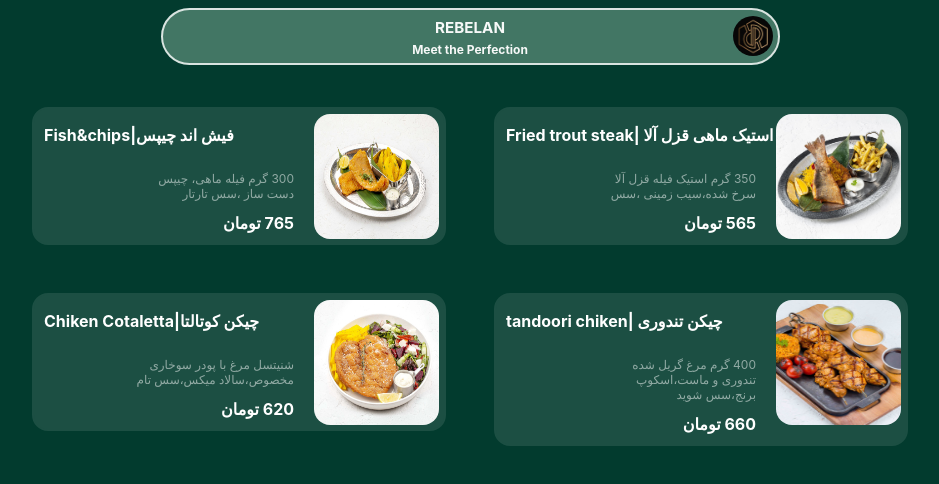
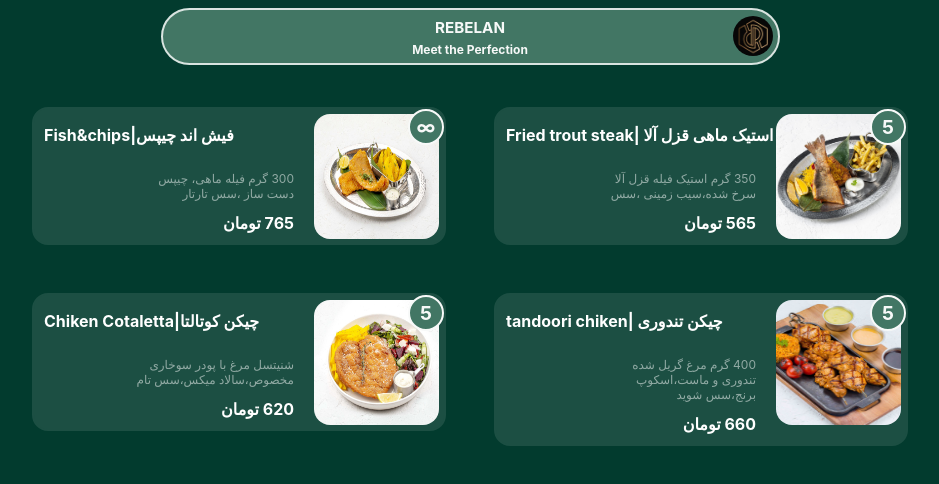
Before and after one commit to nazanin-009/Bakaracafe, a React (Create React App) app: page / in a window 1280 px wide. Shown: the top 484 px of the page, without its empty margins (170-1109 px from the left). Built offline with nearby package versions, Linux system fonts and the light colour scheme.

Commit message:
changes P1

```diff
--- a/src/App.css
+++ b/src/App.css
@@ -17,3 +17,6 @@ width: 615px;position: relative;height: 53px;margin: 8px;line-height: 0.6em;}
 .fish p{font-size: 0.75em;color:#91aaa4;padding-top:50px;text-align: right;padding-right: 50px;}
 .price{font-size: 1em;color: #ffffff;position: absolute;right: 150px;}
 .toman{font-size: 0.8em;color: #b4c5c1;position: absolute;right: 185px;;}
+.fish span{ border: 2px;border-style: solid;border-radius: 8em;background-color: #427664;position: absolute;width: 22px;display: inline-block;padding: 5px;height:22px;line-height: 22px;font-weight: bolder;font-size: 120%;top: 0;right: 0;text-align:center;color: #f7f9f8 ;}
+.fish.available{opacity: 100%;}
+.fish.unavailable{opacity: 100%; }
--- a/src/App.tsx
+++ b/src/App.tsx
@@ -20,24 +20,28 @@ function App() {
           description="300 گرم فیله ماهی، چیپس دست ساز ،سس تارتار"
           price="765 تومان"
           image={fishAndChipsImage}
+          count={-1}
         />
         <FoodItem
           foodname="Fried trout steak| استیک ماهی قزل آلا"
           description="350 گرم استیک فیله قزل آلا سرخ شده،سیب زمینی ،سس"
           price="565 تومان"
           image={friedTroutSteakImage}
+          count={5}
         />
         <FoodItem
           foodname="Chiken Cotaletta|چیکن کوتالتا"
           description="شنیتسل مرغ با پودر سوخاری مخصوص،سالاد میکس،سس تام"
           price="620 تومان"
           image={chikenCotolettaImage}
+          count={5}
         />
         <FoodItem
           foodname="tandoori chiken| چیکن تندوری"
           description=" 400 گرم مرغ گریل شده تندوری و ماست،اسکوپ برنج،سس شوید"
           price="660 تومان"
           image={steakTandooriChikenImage}
+          count={5}
         />
       </main>
     </center>
--- a/src/components/fooditems/FoodItems.tsx
+++ b/src/components/fooditems/FoodItems.tsx
@@ -1,20 +1,29 @@
+import { text } from "stream/consumers";
 import "./style.css";
 function FoodItem(attrs: {
   foodname: string;
   image: any;
   price: string;
   description: string;
+  count: number;
 }) {
+  let foodAvailabiltyClass ="available";
+  let CountSpan=<span>{attrs.count}</span>;
+  if (attrs.count ==-1) {
+    foodAvailabiltyClass ="unavailable";
+    CountSpan = <span>&#8734;</span > ;
+  }
   return (
-    <article className="fish">
+    <article className={"fish " +foodAvailabiltyClass}>
       <img src={attrs.image} alt="attrs.image" />
       <h3>{attrs.foodname}</h3>
       <p dir="rtl">{attrs.description}</p>
-      <strong>
-        <span dir="rtl" className="price">
+            <strong>
+        <div dir="rtl" className="price">
           {attrs.price}
-        </span>
+        </div>
       </strong>
+      {CountSpan}
     </article>
   );
 }
--- a/src/components/fooditems/style.css
+++ b/src/components/fooditems/style.css
@@ -2,3 +2,4 @@
    border: 2px;border-style: solid;border-color: #1c4f43;background-color: #1c4f43;border-radius: 1em;position: relative;padding-right: 100px;top:10px;padding-bottom:30px;padding-left: 100px;margin: 1.5em;width: 210px;
 }
 .fooditem.img{width: 125px;height: 125px;position: absolute;right: 5px;top: 5px;border-radius: 1em;}
+.fish{border: 2px;border-style: solid;border-color: #1c4f43;background-color: #1c4f43;border-radius: 1em;position: relative;padding-right: 100px;top:10px;padding-bottom:30px;padding-left: 100px;margin: 1.5em;width: 210px;display: inline-table;}
```
